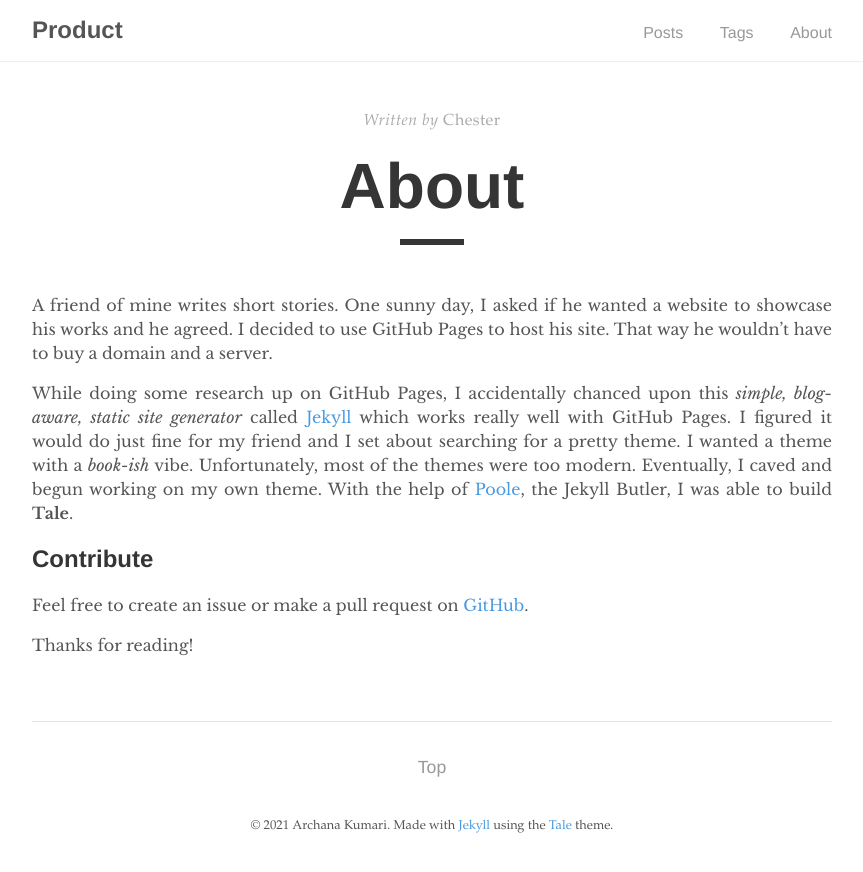
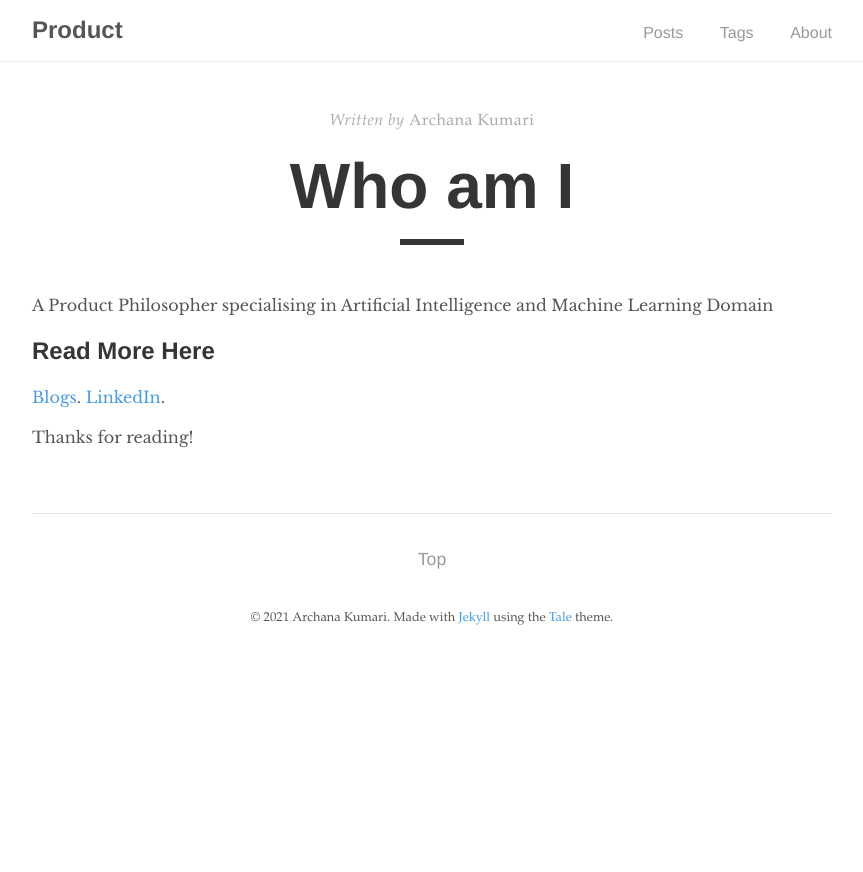
Before and after one commit to Archana-blog/product, a Jekyll site: the page built from _pages/about.md, in a window 1280 px wide. Shown: the top 872 px of the page, without its empty margins (208-1071 px from the left). Built offline with Jekyll 4.4.1, drawn with Linux system fonts in a browser that asks for light colours.

Commit message:
Update about.md

```diff
--- a/_pages/about.md
+++ b/_pages/about.md
@@ -1,15 +1,14 @@
 ---
 layout: post
-title: "About"
-author: "Chester"
+title: "Who am I"
+author: "Archana Kumari"
 permalink: /about/
 ---
 
-A friend of mine writes short stories. One sunny day, I asked if he wanted a website to showcase his works and he agreed. I decided to use GitHub Pages to host his site. That way he wouldn't have to buy a domain and a server.
+A Product Philosopher specialising in Artificial Intelligence and Machine Learning Domain
 
-While doing some research up on GitHub Pages, I accidentally chanced upon this _simple, blog-aware, static site generator_ called [Jekyll](https://jekyllrb.com/) which works really well with GitHub Pages. I figured it would do just fine for my friend and I set about searching for a pretty theme. I wanted a theme with a _book-ish_ vibe. Unfortunately, most of the themes were too modern. Eventually, I caved and begun working on my own theme. With the help of [Poole](https://github.com/poole/poole), the Jekyll Butler, I was able to build **Tale**.
-
-## Contribute
-Feel free to create an issue or make a pull request on [GitHub](https://github.com/chesterhow/tale).
+## Read More Here
+[Blogs](https://github.com/Archana-blog/product).
+[LinkedIn](www.linkedin.com/in/archana19).
 
 Thanks for reading!
```
